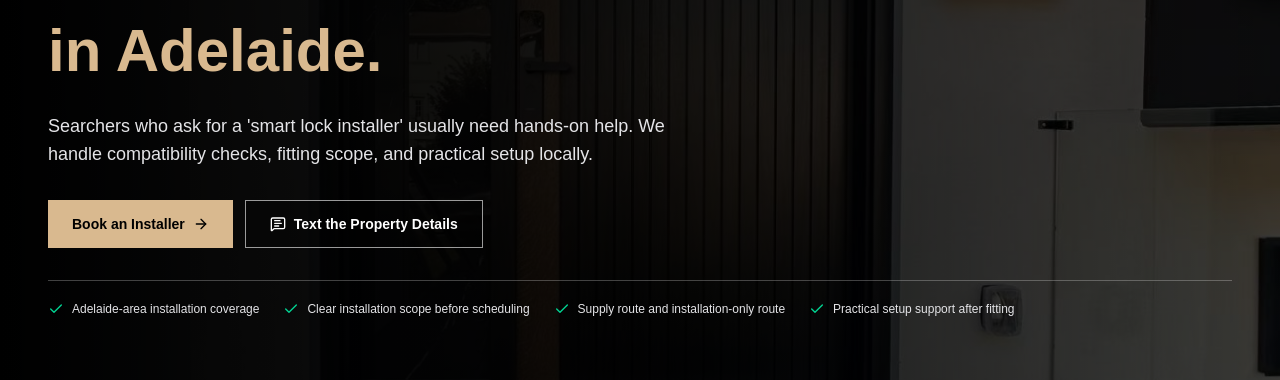
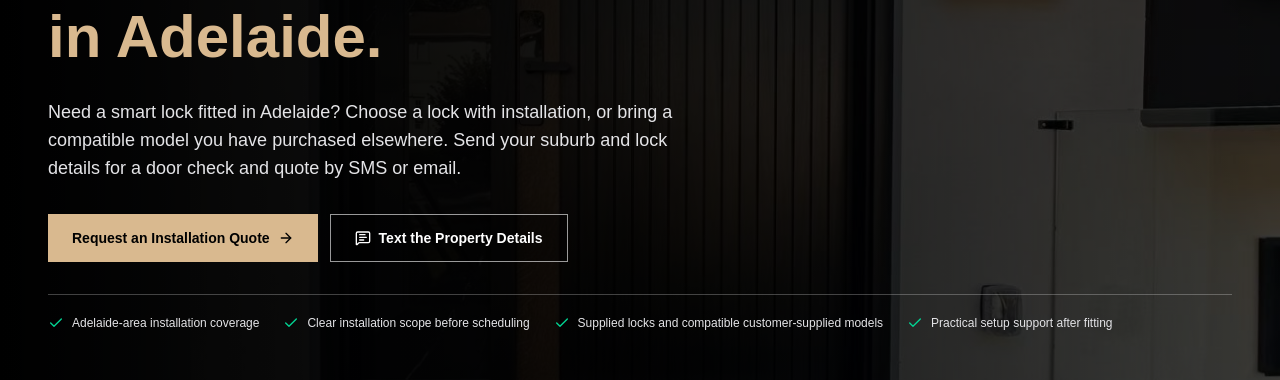
Before and after one commit to apexfix/adesamrthome, a Next.js app: page /smart-lock-installer-adelaide in a window 1280 px wide. Shown: the part 322-702 px from the top of the page. Built offline with nearby package versions, Linux system fonts and the light colour scheme; no server answers.

Commit message:
Clean up unverified SEO claims and installer service copy

```diff
--- a/src/app/about/page.tsx
+++ b/src/app/about/page.tsx
@@ -15,7 +15,7 @@ import { businessInfo, siteUrl } from "@/lib/seoData";
 export const metadata: Metadata = {
   title: "About ADE Smart Home | Adelaide Smart Lock Team",
   description:
-    "Meet ADE Smart Home, Adelaide smart lock specialists with 400+ local installations, door compatibility checks, clear quotes and local after-sales support.",
+    "Meet ADE Smart Home: smart lock supply and installation in Adelaide, fitting for compatible customer-supplied locks, clear quotes and local after-sales support.",
   alternates: { canonical: `${siteUrl}/about` },
   openGraph: {
     title: "About ADE Smart Home | Adelaide Smart Lock Team",
@@ -132,7 +132,7 @@ export default function AboutPage() {
 
         <section className="grid border-y border-zinc-800 py-12 sm:grid-cols-3">
           {[
-            ["400+", "local installations"],
+            ["Adelaide", "local installation and after-sales support"],
             ["Two ways", "supply and install, or installation only"],
             ["Before booking", "door compatibility and scope confirmed"],
           ].map(([value, label]) => (
--- a/src/app/products/[slug]/page.tsx
+++ b/src/app/products/[slug]/page.tsx
@@ -313,9 +313,7 @@ export default async function ProductPage({ params }: ProductPageProps) {
       url: productUrl,
       priceCurrency: product.prices?.currency_code || "AUD",
       price: currentPrice,
-      availability: isCameraKit
-        ? (product.in_stock ? "https://schema.org/InStock" : undefined)
-        : "https://schema.org/LimitedAvailability",
+      availability: product.in_stock === true ? "https://schema.org/InStock" : undefined,
       itemCondition: "https://schema.org/NewCondition",
       seller: { "@id": `${siteUrl}/#business` },
       areaServed: {
--- a/src/app/smart-lock-installer-adelaide/page.tsx
+++ b/src/app/smart-lock-installer-adelaide/page.tsx
@@ -27,7 +27,7 @@ export const metadata: Metadata = {
         url: "/img/products/lockin-x9/real-install-03.jpg",
         width: 1292,
         height: 1723,
-        alt: "Local smart lock installer fitting a door lock in Adelaide",
+        alt: "Lockin X9 smart lock installed on an Adelaide door",
       },
     ],
     locale: "en_AU",
@@ -46,17 +46,17 @@ const faqs = [
   {
     question: "Do I need to buy a lock first for installation?",
     answer:
-      "Not always. You can choose a supplied package or send a compatible lock for installation-only service.",
+      "No. We offer smart locks with standard installation, or we can fit a compatible lock you have bought elsewhere. Send the model or product link before booking so we can check the fit.",
   },
   {
     question: "Can this installer handle apartment and unit doors?",
     answer:
-      "Yes. We assess each door type separately and check access, frames, and any building approval implications first.",
+      "Send photos and details of your apartment or unit door first. Suitability depends on the door, frame, existing hardware and any required building approvals; not every door can be modified.",
   },
   {
     question: "How quickly can installation be confirmed?",
     answer:
-      "After receiving photos and suburb details, we confirm compatibility and route scope first, then provide quote details.",
+      "Send your suburb, lock model and preferred timing. We confirm door compatibility, installation scope and available appointments before a booking is made.",
   },
   {
     question: "Do you do emergency or after-hours installs?",
@@ -66,7 +66,7 @@ const faqs = [
   {
     question: "What is required from me before the visit?",
     answer:
-      "Clear door photos, lock model (if installed-only), suburb, and your preferred timing are usually enough to get started.",
+      "Your suburb and a mobile number or email are enough to start an enquiry. The exact lock model and photos of the outside, inside, door edge and frame help us confirm compatibility before the visit.",
   },
 ];
 
@@ -80,27 +80,27 @@ export default function SmartLockInstallerAdelaidePage() {
       audienceType="Adelaide homeowners, tenants, and property owners seeking installation support"
       breadcrumbName="Smart Lock Installer Adelaide"
       heroImage="/img/products/lockin-x9/real-install-03.jpg"
-      heroAlt="Smart lock installer working on an Adelaide entry door"
+      heroAlt="Completed Lockin X9 smart lock installation on an Adelaide entry door"
       eyebrow="Local installer service"
       title="Smart Lock Installer"
       accentTitle="Reliable Installation in Adelaide."
-      introduction="Searchers who ask for a 'smart lock installer' usually need hands-on help. We handle compatibility checks, fitting scope, and practical setup locally."
-      primaryCta="Book an Installer"
+      introduction="Need a smart lock fitted in Adelaide? Choose a lock with installation, or bring a compatible model you have purchased elsewhere. Send your suburb and lock details for a door check and quote by SMS or email."
+      primaryCta="Request an Installation Quote"
       smsBody="Hi ADE Smart Home, I am looking for a smart lock installer in Adelaide. Please advise available times."
       proofPoints={[
         "Adelaide-area installation coverage",
         "Clear installation scope before scheduling",
-        "Supply route and installation-only route",
+        "Supplied locks and compatible customer-supplied models",
         "Practical setup support after fitting",
       ]}
       sectionEyebrow="Hands-on installation service"
-      sectionTitle="The installer workflow that works"
-      sectionIntroduction="We start with photos and installation details so the visit is focused, predictable, and better scoped for your exact door."
+      sectionTitle="What Your Installation Involves"
+      sectionIntroduction="We check how the lock will fit your door, explain any extra work and confirm the price before arranging a visit."
       keyPoints={[
         {
           icon: "hardhat",
-          title: "Installer-led process",
-          detail: "We lead the process from compatibility review to handover in one workflow.",
+          title: "Choose the right fit",
+          detail: "Send the model or product link, including locks bought from another retailer, for a compatibility check.",
         },
         {
           icon: "file",
@@ -110,46 +110,46 @@ export default function SmartLockInstallerAdelaidePage() {
         {
           icon: "door",
           title: "Door and hardware check",
-          detail: "The existing lock body, frame, and access path determine the installation approach.",
+          detail: "We check the lock body, door material, frame and handle clearance before confirming the fitting work.",
         },
         {
           icon: "users",
-          title: "Flexible client needs",
-          detail: "One-off home upgrades and larger property portfolios are both supported through the same process.",
+          title: "Setup and handover",
+          detail: "After fitting, we test normal operation and explain supported passcode, user and app setup.",
         },
       ]}
       cautionEyebrow="Before appointment"
       cautionTitle="We only quote after a practical compatibility review"
-      cautionBody="This helps avoid mismatch and unexpected scope changes. If your photos show compatibility issues, we will advise an alternative route before booking."
-      idealTitle="When to use this page"
-      idealIntroduction="Use this service page when your requirement is explicitly for an on-site installer and structured support."
+      cautionBody="Send door photos when you can. If the chosen model does not suit the door, we will discuss alternatives before you commit to an installation."
+      idealTitle="Already Bought a Lock, or Still Choosing?"
+      idealIntroduction="Both are welcome. We can help you understand the fitting requirements before you book."
       idealFor={[
         {
           icon: "shield",
-          title: "Exact installation need",
-          detail: "You need a local technician to install and configure a lock.",
+          title: "A lock you already own",
+          detail: "Installation only is A$200 for a compatible compact lock or A$350 for a standard 6068 full-size mortise lock. Extra work is quoted before booking.",
         },
         {
           icon: "wrench",
-          title: "Ready-to-buy homeowners",
-          detail: "You already decided to install and want the right installer workflow.",
+          title: "A lock supplied and installed",
+          detail: "Compare our installed packages, including the Lockin X9 at A$699 with standard Adelaide installation, subject to a door compatibility check.",
         },
         {
           icon: "clipboard",
           title: "Multiple properties",
-          detail: "You need clean handover documentation and standard installation handling across jobs.",
+          detail: "Tell us how many doors need locks and whether they use the same hardware, so we can assess each fitting and discuss scheduling.",
         },
       ]}
-      processTitle="Installer-ready process"
+      processTitle="From Enquiry to Installation"
       process={[
         {
           title: "Submit request",
           detail:
-            "Use suburb, timing, photos, and current lock details for a practical compatibility check.",
+            "Leave your suburb and mobile or email. Add a model link and door photos if you have them ready.",
         },
         {
-          title: "Route confirmation",
-          detail: "You get a clear route and scope path based on your lock setup.",
+          title: "Confirm the quote",
+          detail: "We review the door and lock, explain any non-standard work and confirm the price and available appointments.",
         },
         {
           title: "Installation visit",
@@ -160,12 +160,12 @@ export default function SmartLockInstallerAdelaidePage() {
           detail: "You receive operation guidance and practical access setup tips.",
         },
       ]}
-      relatedTitle="More service pages"
+      relatedTitle="Compare Your Installation Options"
       relatedLinks={[
         {
           href: "/smart-lock-installation-adelaide",
           label: "Smart lock installation in Adelaide",
-          detail: "Complete installation and route options for Adelaide homes.",
+          detail: "Door checks, supported lock types and what to expect when booking.",
         },
         {
           href: "/smart-lock-supply-installation-adelaide",
--- a/src/app/smart-lock-supply-installation-adelaide/page.tsx
+++ b/src/app/smart-lock-supply-installation-adelaide/page.tsx
@@ -223,7 +223,6 @@ export default function SupplyInstallationPage() {
       "@type": "Offer",
       price: item.price,
       priceCurrency: "AUD",
-      availability: "https://schema.org/LimitedAvailability",
       itemCondition: "https://schema.org/NewCondition",
       url: productUrl,
       seller: {
--- a/src/app/zh/page.tsx
+++ b/src/app/zh/page.tsx
@@ -6,7 +6,7 @@ import { businessInfo, serviceAreas, siteUrl } from "@/lib/seoData";
 export const metadata: Metadata = {
   title: "阿德莱德智能锁安装 | 电子锁 指纹锁",
   description:
-    "ADE Smart Home 提供阿德莱德智能锁销售安装，以及客户自购智能锁仅安装服务。400+ 本地安装案例，支持 Philips、EZVIZ、Samsung、Aqara 及进口智能锁，提供免费门型评估和本地售后。",
+    "ADE Smart Home 提供阿德莱德智能锁销售安装，以及客户自购智能锁仅安装服务。可评估 Philips、EZVIZ、Samsung、Aqara 及进口智能锁的适配情况，提供免费门型评估和本地售后。",
   keywords: [
     "阿德莱德智能锁安装",
     "阿德莱德电子锁安装",
@@ -29,7 +29,7 @@ export const metadata: Metadata = {
   openGraph: {
     title: "阿德莱德智能锁安装 | ADE Smart Home",
     description:
-      "阿德莱德智能锁、电子锁、指纹锁销售安装及客户自购智能锁仅安装。400+ 本地安装案例，免费门型评估，本地售后支持。",
+      "阿德莱德智能锁、电子锁、指纹锁销售安装及客户自购智能锁仅安装。免费门型评估，预约前确认安装范围和价格，本地售后支持。",
     url: `${siteUrl}/zh`,
     siteName: "ADE Smart Home",
     images: [
@@ -94,7 +94,7 @@ export default function ChineseLandingPage() {
 
           <p className="mt-6 max-w-3xl text-lg leading-8 text-neutral-200">
             提供智能门锁、电子锁、指纹锁和可视智能锁的销售安装，也提供客户自购智能锁仅安装服务。
-            我们专注于阿德莱德本地安装，已完成 400+ 本地安装案例，支持木门、铝合金门及部分防盗纱门的门型评估与安装。
+            我们专注于阿德莱德本地安装，提供木门、铝合金门及部分防盗纱门的门型评估；确认智能锁与门体适配后再安排安装。
           </p>
 
           <div className="mt-8 flex flex-col gap-4 sm:flex-row">
--- a/src/components/ServiceFeatures.tsx
+++ b/src/components/ServiceFeatures.tsx
@@ -13,7 +13,7 @@ export function ServiceFeatures() {
               Precision Installation
             </h3>
             <p className="text-zinc-400 text-base leading-relaxed max-w-sm">
-              Over 400 local installations across Adelaide. We focus on a neat, clean, flush finish while protecting your door&apos;s structural integrity.
+              Local smart lock installation across Adelaide. We check the existing door and hardware before fitting, with attention to alignment and a neat finish.
             </p>
           </div>
 
```
Also changed, not shown: src/app/layout.tsx (+1 -6 lines), tests/enquiry-browser.cjs (+2 -1 lines), tests/seo-content-browser.cjs (added, +71 -0 lines), 1 other file (tests, documents, lock files or other folders).
